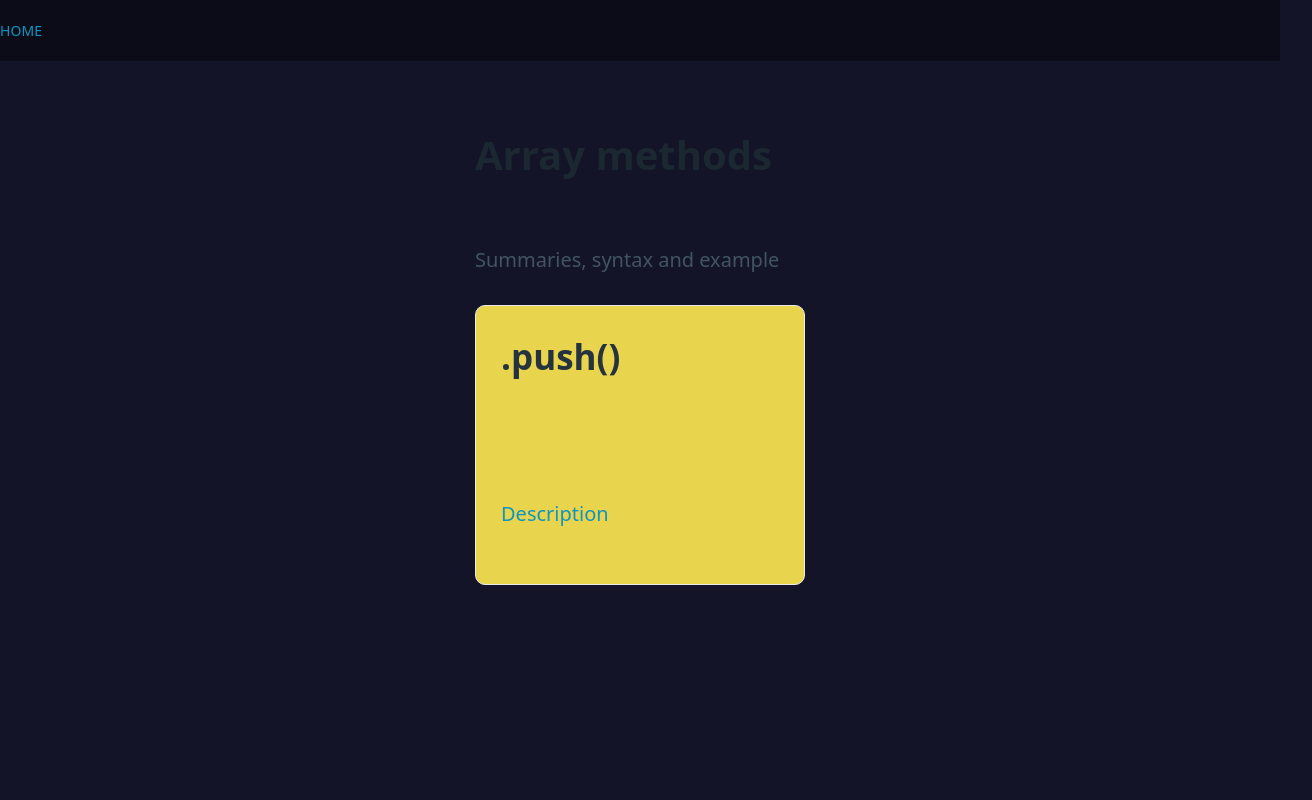
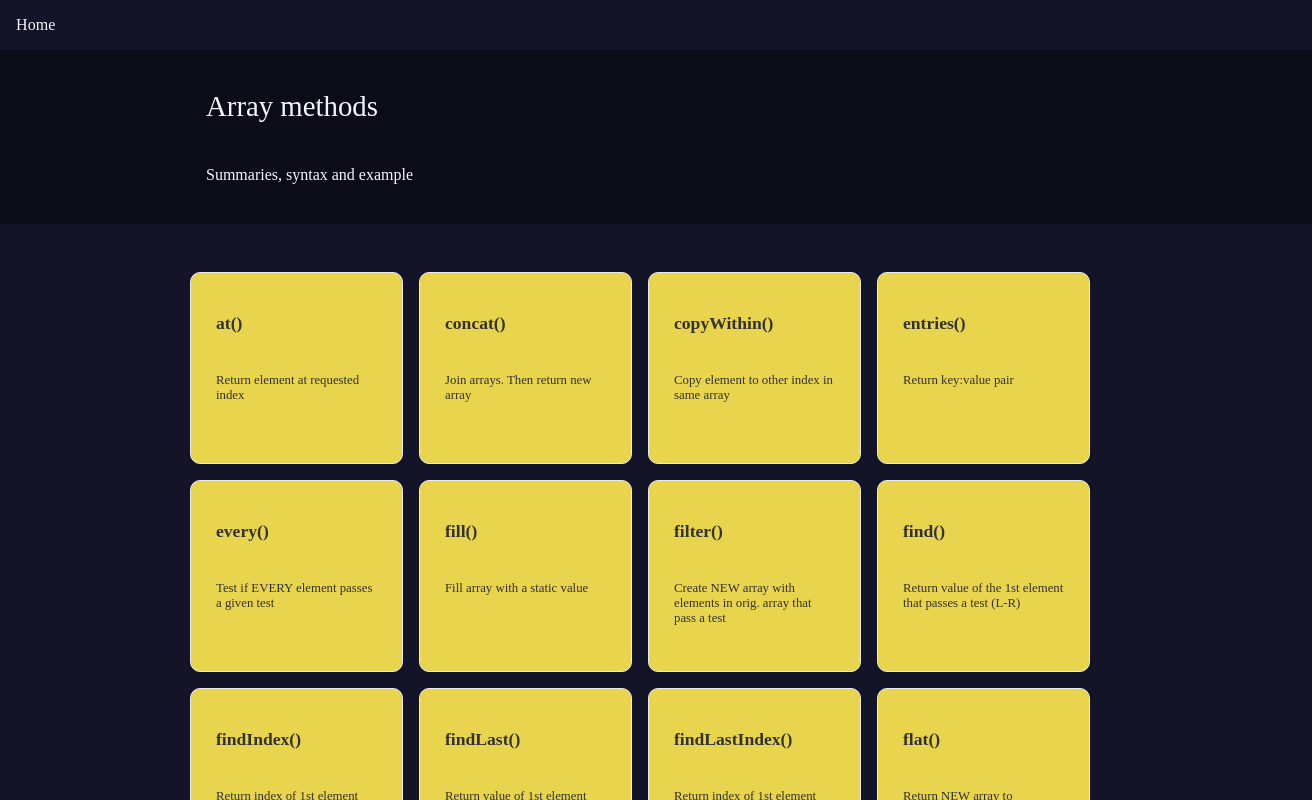
Before and after one commit to CW-Logothetis/openAI, a SvelteKit app: page / in a window 1280 px wide. Shown: the top 800 px of the page, 1312 px wide, since content can reach past the window. Built offline with nearby package versions, Linux system fonts and the light colour scheme.

Commit message:
amend css: home page, nav bar

```diff
--- /dev/null
+++ b/src/app.css
@@ -0,0 +1,9 @@
+:root {
+    --js-yellow: #e8d44d;
+    --js-grey: #323330;
+}
+
+* {
+    -webkit-font-smoothing: antialiased;
+    -moz-osx-font-smoothing: grayscale;
+  }
--- a/src/routes/+layout.svelte
+++ b/src/routes/+layout.svelte
@@ -1,5 +1,6 @@
 <script>
-  import '@picocss/pico'
+//   import '@picocss/pico'
+  import '../app.css'
 </script>
 
 <nav>
@@ -13,19 +14,26 @@
 
 <style>
 	nav {
-		background: rgba(0, 0, 0, 0.4);
-		padding-top: 1rem;
-		padding-bottom: 1rem;
-		text-transform: uppercase;
-		font-size: 0.7rem;
+		padding: 1rem;
+	}
+
+	nav > a {
+		color: aliceblue;
+		font-size: 1rem;
+		font-weight: 500;
 		letter-spacing: 0.1px;
-		font-weight: 500;
+		text-decoration: none;
 	}
 
 	:global(html) {
 		background: rgb(20, 20, 40);
 		/* scrollbar-gutter: stable; */
 		overflow-y: scroll;
+	}
+
+	:global(body) {
+		margin: 0;
+		padding: 0;
 	}
 
 	:global(.layout) {
@@ -36,11 +44,6 @@
 
 	main {
 		margin-bottom: 5rem;
-		margin-top: 5vw;
-		display: flex;
-		flex-direction: column;
-		align-items: center;
-		justify-content: center;
 	}
 
 </style>
--- a/src/routes/+page.svelte
+++ b/src/routes/+page.svelte
@@ -1,29 +1,73 @@
 <script>
 // @ts-nocheck
-
+	import { arrayMethods } from '$lib/arrayMethods'
 </script>
 
-<main>
-	<h1>Array methods</h1>
-	<p>Summaries, syntax and example</p>
+<section class="header">
+	<div class="header__content">
+		<h1>Array methods</h1>
+		<p>Summaries, syntax and example</p>
+	</div>
+</section>
 
-	<!-- {#each arrayMethods as arrayMethod}
-		<h2>{arrayMethod.title}</h2>
-		<p>{arrayMethod.overview}</p>
-	{/each} -->
+<section class="cards">
+	{#each arrayMethods as arrayMethod}
+		<a href="/array" class="card flex-col">
+			<h2>{arrayMethod.method}</h2>
+			<p>{arrayMethod.description}</p>
+		</a>
+	{/each}
+</section>
 
-
-	<a href="/array" class="project flex-col">
-		<h2>.push()</h2>
-		<p>Description</p>
-	</a>
-
-
-	<p id="openAItext"></p>
-</main>
 
 
 <style>
+	h2 {
+		color: var(--js-grey);
+		font-size: 1.1rem;
+		margin-bottom: 1.5em;
+	}
+
+	p {
+		font-size: 0.8rem;
+		color: var(--js-grey)
+	}
+
+	.header {
+		background: rgba(0, 0, 0, 0.4);
+		margin: 0;
+		width: 100%;
+		padding: 1em;
+		margin-bottom: 3em;
+	}
+
+	.header__content {
+		margin: 0 auto;
+		max-width: 900px;
+	}
+
+	.header__content > h1 {
+		color: aliceblue;
+		font-size: 1.8rem;
+		font-weight: 500;
+		margin-bottom: 1.5em;
+	}
+
+	.header__content > p {
+		color: aliceblue;
+		font-size: 1rem;
+		margin-bottom: 1.5em;
+	}
+
+	.cards {
+		display: grid;
+		margin: 0 auto;
+		align-items: center;
+		grid-template-columns: repeat(auto-fit, minmax(12em, 1fr));
+		grid-gap: 1rem;
+		max-width: 900px;
+	}
+
 	a {
 		text-decoration: none;
 	}
@@ -33,14 +77,14 @@
 		flex-direction: column;
 	}
 
-	.project {
-		justify-content: space-between;
+	.card {
 		border: 1px solid #EAEAEA;
-		background-color: #e8d44d;
+		background-color: var(--js-yellow);
 		border-radius: 10px;
 		padding: 25px;
-		width: 330px;
-		height: 280px;
+		padding-bottom: 5px;
+		/* width: 100%; */
+		height: 10em;
 		cursor: pointer;
 	}
 </style>
```
